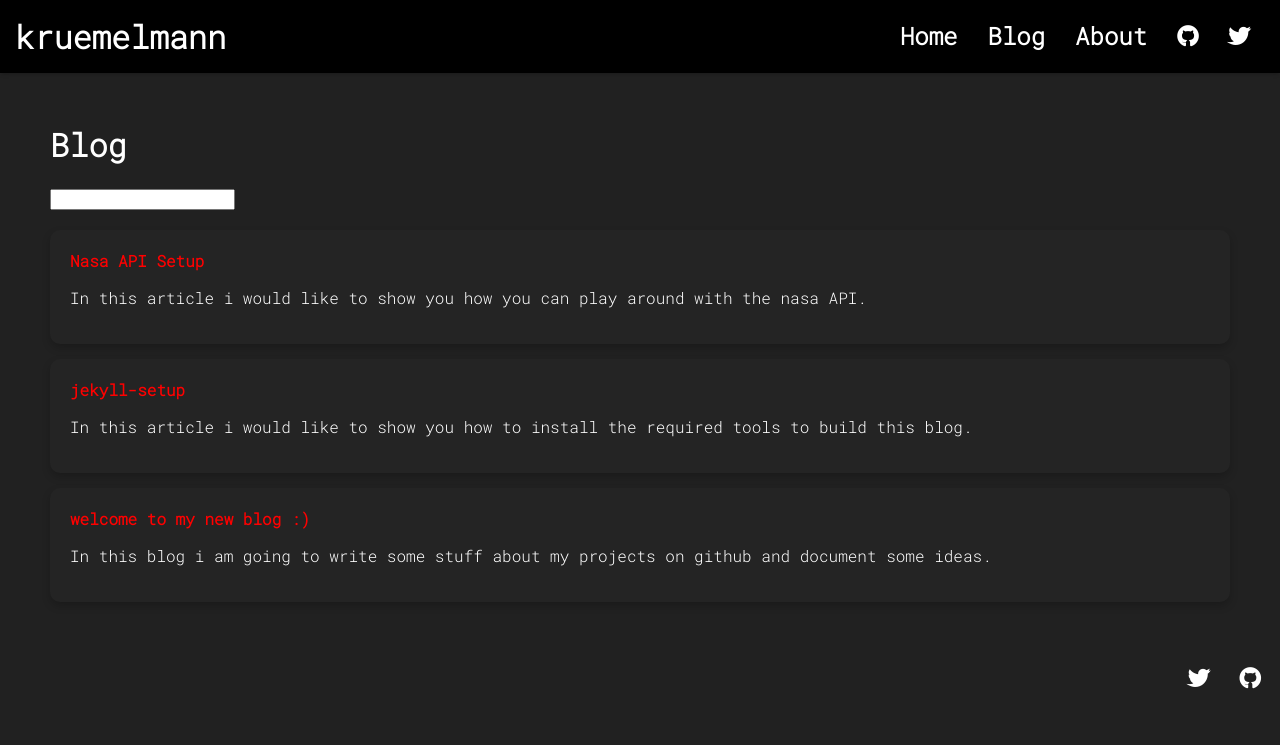
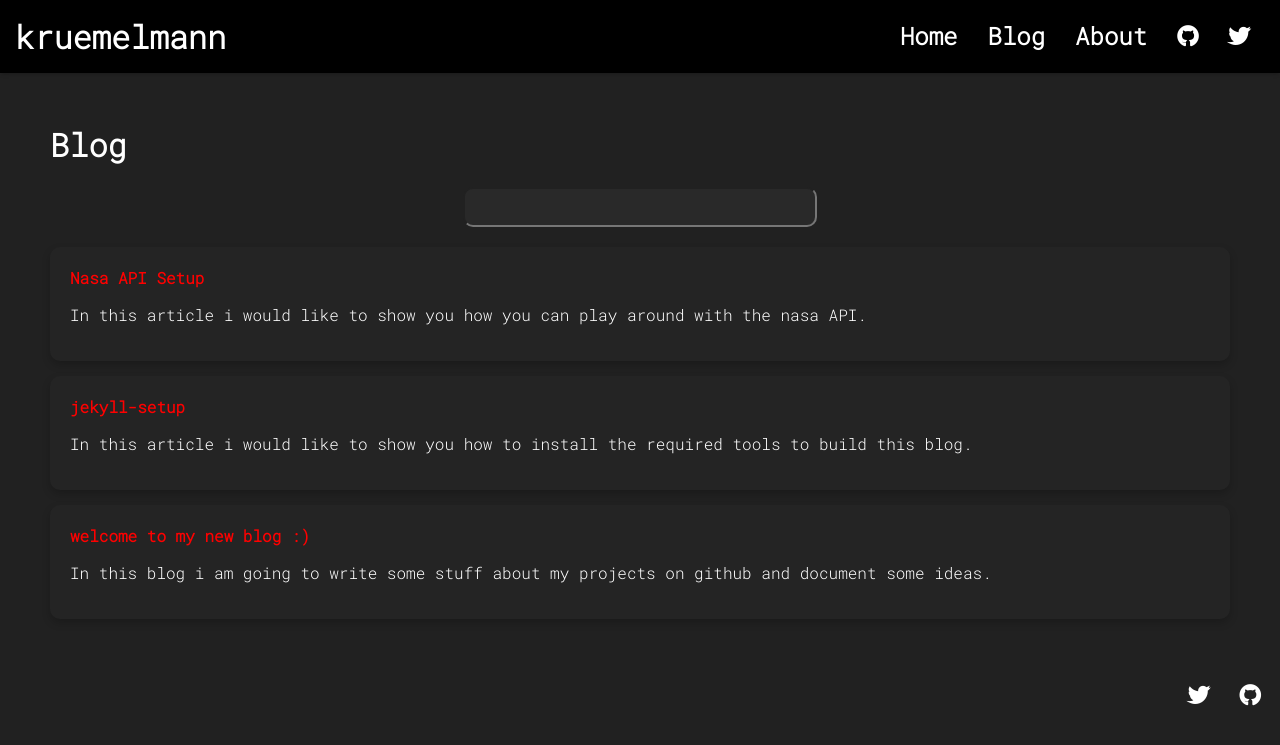
Before and after one commit to Kruemelmann/kruemelmann.github.io, a Jekyll site: the page built from blog.html, in a window 1280 px wide. Shown: the top 745 px of the page. Built offline with Jekyll 4.4.1, drawn with Linux system fonts in a browser that asks for light colours; some web fonts are replaced.

Commit message:
refactor the blog search

```diff
--- a/_sass/blog.scss
+++ b/_sass/blog.scss
@@ -25,3 +25,18 @@
     border-radius: 10px;
     padding: 10px;
 }
+
+.searchbar-container {
+    display: flex;
+}
+
+#searchbar {
+    margin-left: auto;
+    margin-right: auto;
+    border-radius: 10px;
+    background-color: #292929;
+    color: white;
+    width: 30%;
+    height: 40px;
+    text-align: center;
+}
--- a/assets/js/search.js
+++ b/assets/js/search.js
@@ -1,4 +1,4 @@
-function searchPost() {
+function filterBlogPosts() {
     let searchbar = document.getElementById("searchbar");
     let postcontainer = document.querySelector(".blog-list");
     let arr = postcontainer.getElementsByTagName("li");
--- a/blog.html
+++ b/blog.html
@@ -4,13 +4,14 @@ title: Blog
 ---
 <div class="page-body">
     <h1>Blog</h1>
-    <div>
-        <input type="text" placeholder="" id="searchbar" onkeyup="searchPost()">
+
+    <div class="searchbar-container">
+        <input type="text" placeholder="" id="searchbar" onkeyup="filterBlogPosts()">
     </div>
 
     <ul class="blog-list">
         {% for post in site.posts %}
-            <li class="blog-list-item">
+            <li class="blog-list-item" onclick="location.href='{{ post.url }}';">
                 <div><a href="{{ post.url }}">{{ post.title }}</a></div>
                 <div>
                     {{ post.excerpt }}
```
